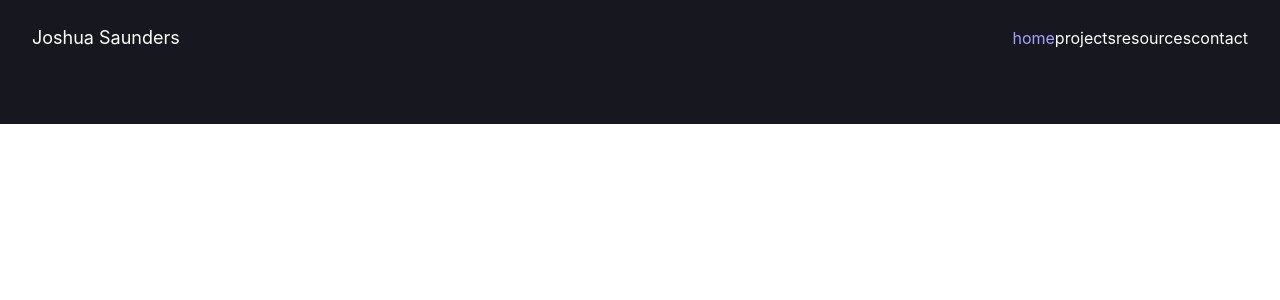
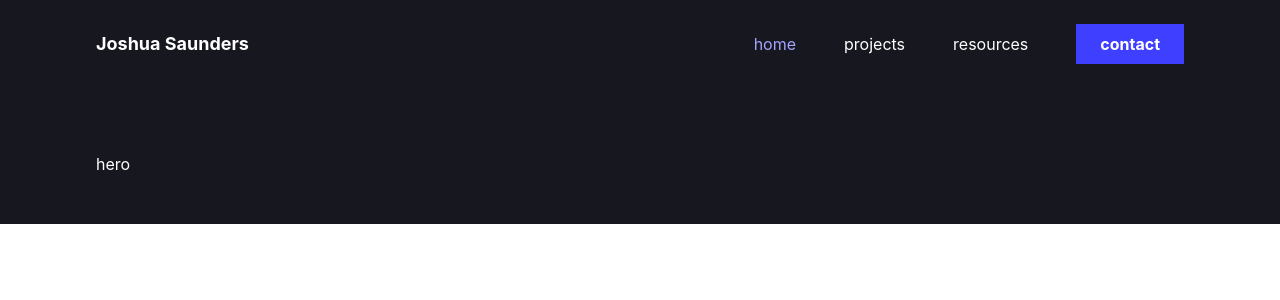
Before and after one commit to J-Saun/personal-portfolio, a Next.js app: page / in a window 1280 px wide. Shown: the top 300 px of the page. Built offline with nearby package versions, Linux system fonts and the light colour scheme.

Commit message:
added nav layout

```diff
--- a/pages/index.js
+++ b/pages/index.js
@@ -8,18 +8,40 @@ export default function Home() {
       {/* <Navbar /> */}
       {/* <Header /> */}
       <header className="py-6">
-      <div className="container flex justify-between items-center mx-auto px-8">
-       <div className="text-lg">Joshua Saunders</div>
-       <div>
-        <a href="#" className="text-selected-text" id="">home</a>
-        <a href="#projects" className="" id="">projects</a>
-        <a href="#resources" className="" id="">resources</a>
-        <a href="#contact" className="" id="">contact</a>
-       </div>
+        <div className="container flex justify-between items-center mx-auto px-8 md:px-14 lg:px-24 w-full">
+          <div className="text-lg font-bold">Joshua Saunders</div>
+          <div className="hidden md:flex space-x-12 items-center">
+            <a href="#" className="text-selected-text" id="">
+              home
+            </a>
+            <a href="#projects" className="" id="">
+              projects
+            </a>
+            <a href="#resources" className="" id="">
+              resources
+            </a>
+            <a href="#contact" className="" id="">
+              <button className="px-6 py-2 bg-theme font-bold">contact</button>
+            </a>
+          </div>
+          <div className="md:hidden">
+            <svg viewBox="0 0 10 8" width="40">
+              <path
+                d="M1 1h8M1 4h 8M1 7h8"
+                stroke="#000"
+                stroke-width="2"
+                stroke-linecap="round"
+              />
+            </svg>
+          </div>
+        </div>
+      </header>
 
-      </div>
-    </header>
-      <div className=""></div>
+<div className="container mt-16 flex justify-between items-center mx-auto px-8 md:px-14 lg:px-24 w-full">
+
+  hero
+</div>
+
     </div>
   );
 }
```
